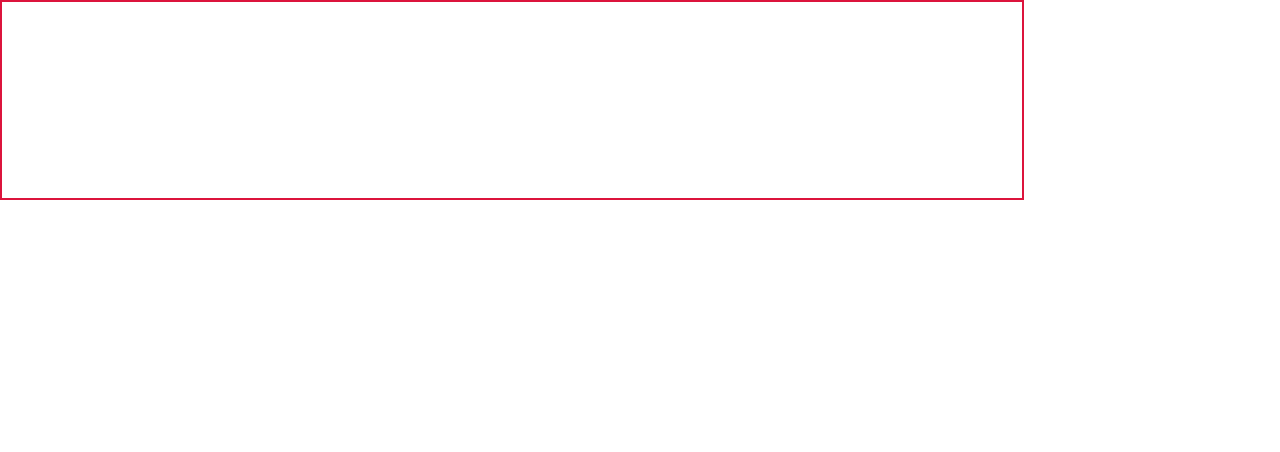
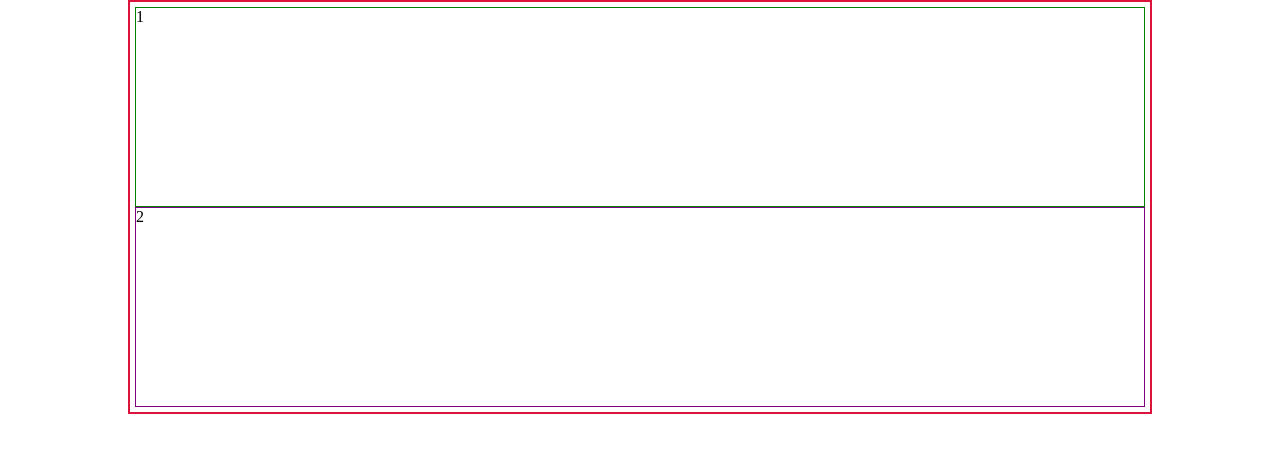
Before and after one commit to shakawat777/Responsive-layout, a plain HTML site: page layout-design/index.html in a window 1280 px wide. Drawn offline with Linux system fonts and the light colour scheme.

Commit message:
some style are added

```diff
--- a/layout-design/css/style.css
+++ b/layout-design/css/style.css
@@ -8,4 +8,15 @@
 .container{
     border: 2px solid crimson;
     width: 80%;
+    margin: 0 auto;
+    padding: 5px;
+
+
 }
+.img-container{
+    border: 1px solid green;
+
+}
+.text-container{
+    border: 1px solid purple;
+}
--- a/layout-design/index.html
+++ b/layout-design/index.html
@@ -8,7 +8,8 @@
 </head>
 <body>
     <section class="container">
-
+        <div class="img-container">1</div>
+        <div class="text-container">2</div>
     </section>
 </body>
 </html>
```
